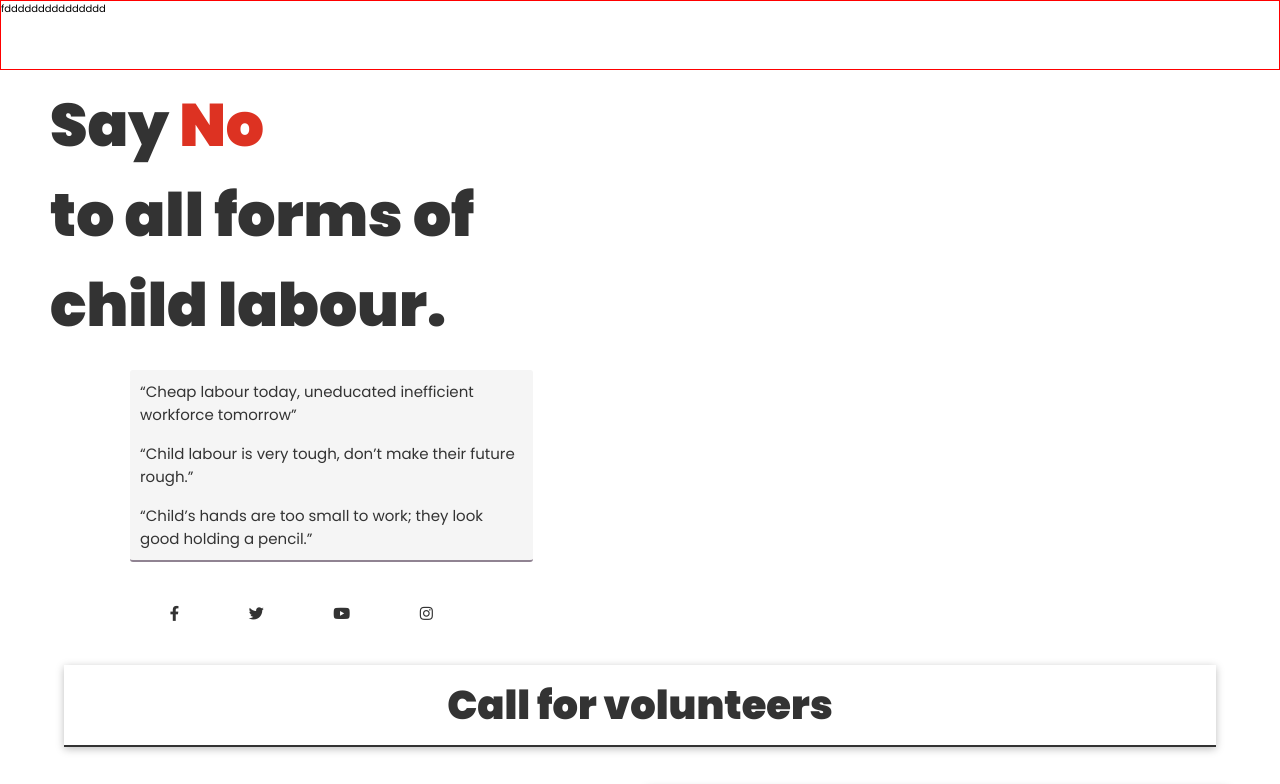
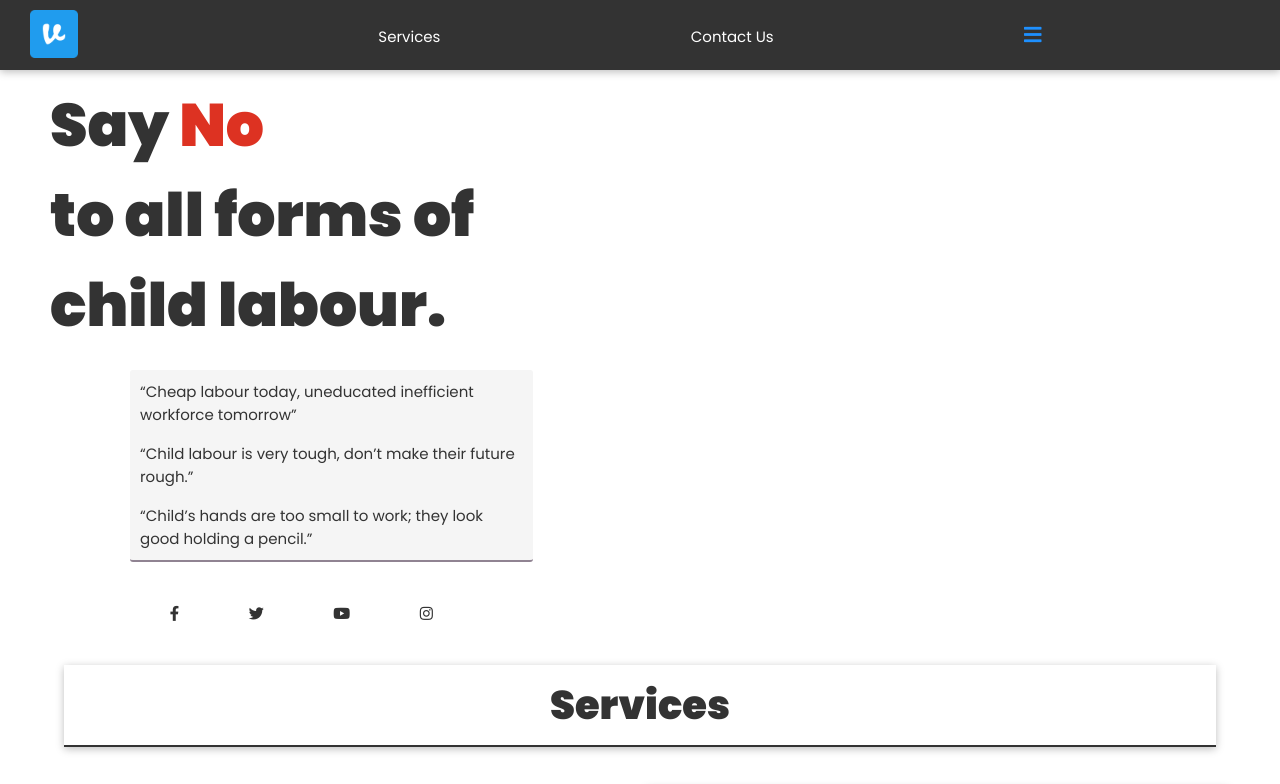
Before and after one commit to mbasing/vitalify, a plain HTML site: page index.html in a window 1280 px wide. Shown: the top 784 px of the page. Drawn offline with Linux system fonts and the light colour scheme.

Commit message:
Build header

```diff
--- a/index.html
+++ b/index.html
@@ -21,7 +21,17 @@
   </head>
   <body>
     <div class="container">
-      <div class="header">fddddddddddddddd</div>
+      <div class="header">
+        <div>
+          <a href="#"><img src="assets/favicon.ico" alt="home" /></a>
+        </div>
+
+        <div class="header__text">
+          <a href="#main__social-media"><p>Services</p></a>
+          <a href="#contact__us"><p>Contact Us</p></a>
+        </div>
+        <a href="#"><i class="fas fa-bars"></i></a>
+      </div>
       <div class="main">
         <div id="main__text">
           <h1>
@@ -49,8 +59,8 @@
           <img src="assets/image_1.gif" alt="#" />
         </div>
       </div>
-      <div class="section">
-        <h2 class="section__services">Call for volunteers</h2>
+      <div class="section" id="section__services">
+        <h2 class="section__services">Services</h2>
       </div>
       <div class="aside_1">
         <div class="aside__image">
@@ -92,7 +102,7 @@
         </div>
       </div>
       <div class="aside_3 section">
-        <h2 class="section__services">Contact us</h2>
+        <h2 class="section__services" id="contact__us">Contact us</h2>
       </div>
       <div class="contact-us">
         <!-- <form id="contact" action="" method="post">
--- a/style.css
+++ b/style.css
@@ -9,14 +9,50 @@
 html {
   font-size: 62.5%;
   font-family: "Poppins", sans-serif;
+  scroll-behavior: smooth;
 }
 
 a {
   text-decoration: none;
 }
 .header {
-  border: 1px solid red;
   height: 7rem;
+  width: 100vw;
+  position: fixed;
+  display: flex;
+  background-color: #333;
+  box-shadow: 0 2px 8px rgba(0, 0, 0, 0.26);
+}
+
+.header i {
+  color: dodgerblue;
+  font-size: 2rem;
+  margin-top: 2.5rem;
+  margin-right: 5rem;
+  /* display: none; */
+}
+
+.header__text {
+  display: flex;
+  margin-left: 5rem;
+  width: 70vw;
+  padding-top: 2.5rem;
+  justify-content: space-evenly;
+}
+
+.header__text p {
+  font-size: 1.5rem;
+  color: white;
+}
+
+.header__text p:hover {
+  padding-bottom: 1rem;
+  border-bottom: 2px solid white;
+}
+
+.header img {
+  margin-top: 1rem;
+  margin-left: 3rem;
 }
 
 .main {
@@ -28,6 +64,7 @@ a {
 
 #main__text {
   padding: 1rem 1rem 1rem 5rem;
+  margin-top: 7rem;
 }
 
 #main__text span {
@@ -42,6 +79,7 @@ a {
 #main__image {
   padding-top: 1rem;
   padding-bottom: 1rem;
+  margin-top: 7rem;
 }
 
 #main__subtext {
@@ -135,12 +173,6 @@ form {
   width: 25rem;
 }
 
-/* .contact-us {
-  text-align: center;
-  border: 1px solid red;
-  margin: 2rem auto;
-} */
-
 .footer {
   height: 7rem;
   text-align: center;
```
